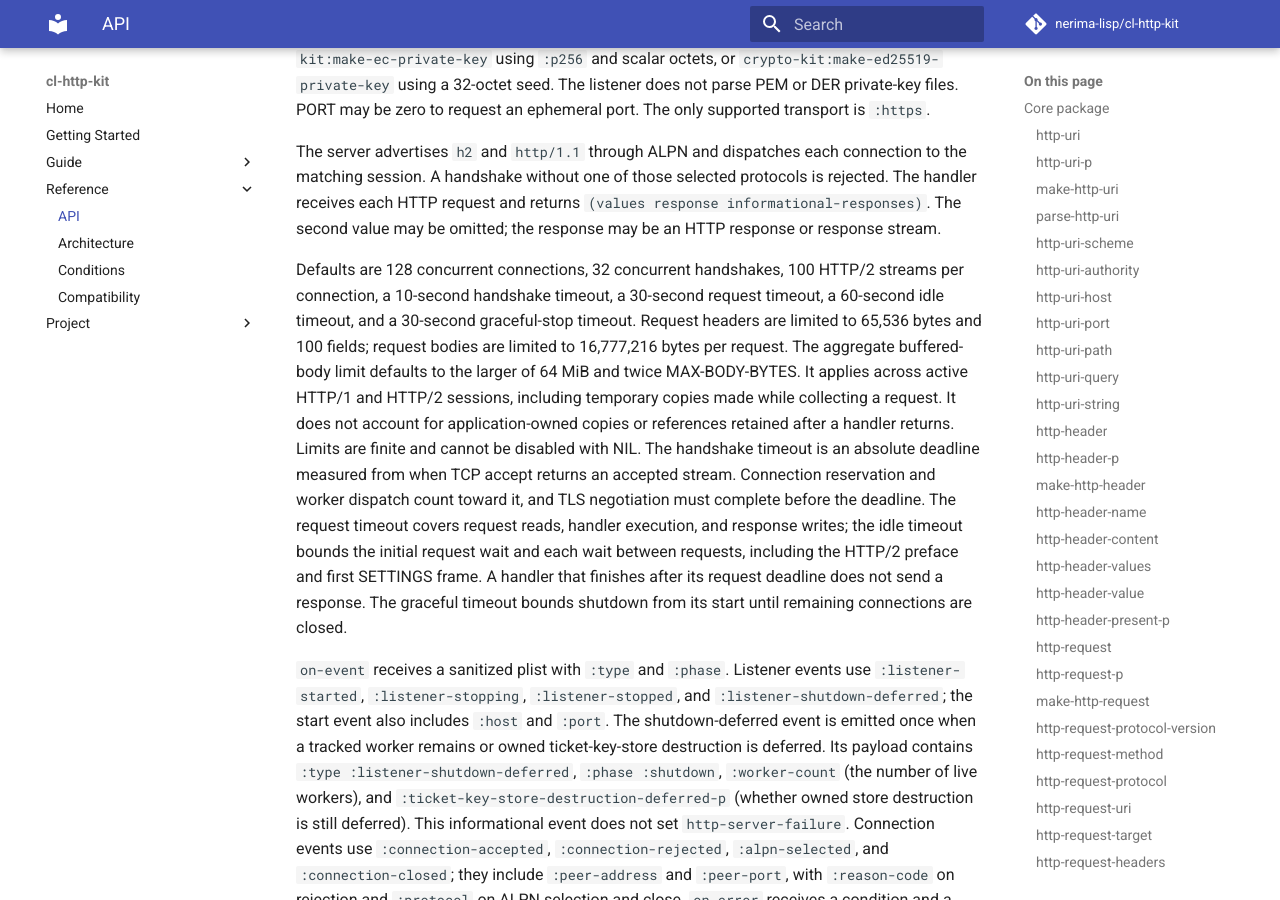
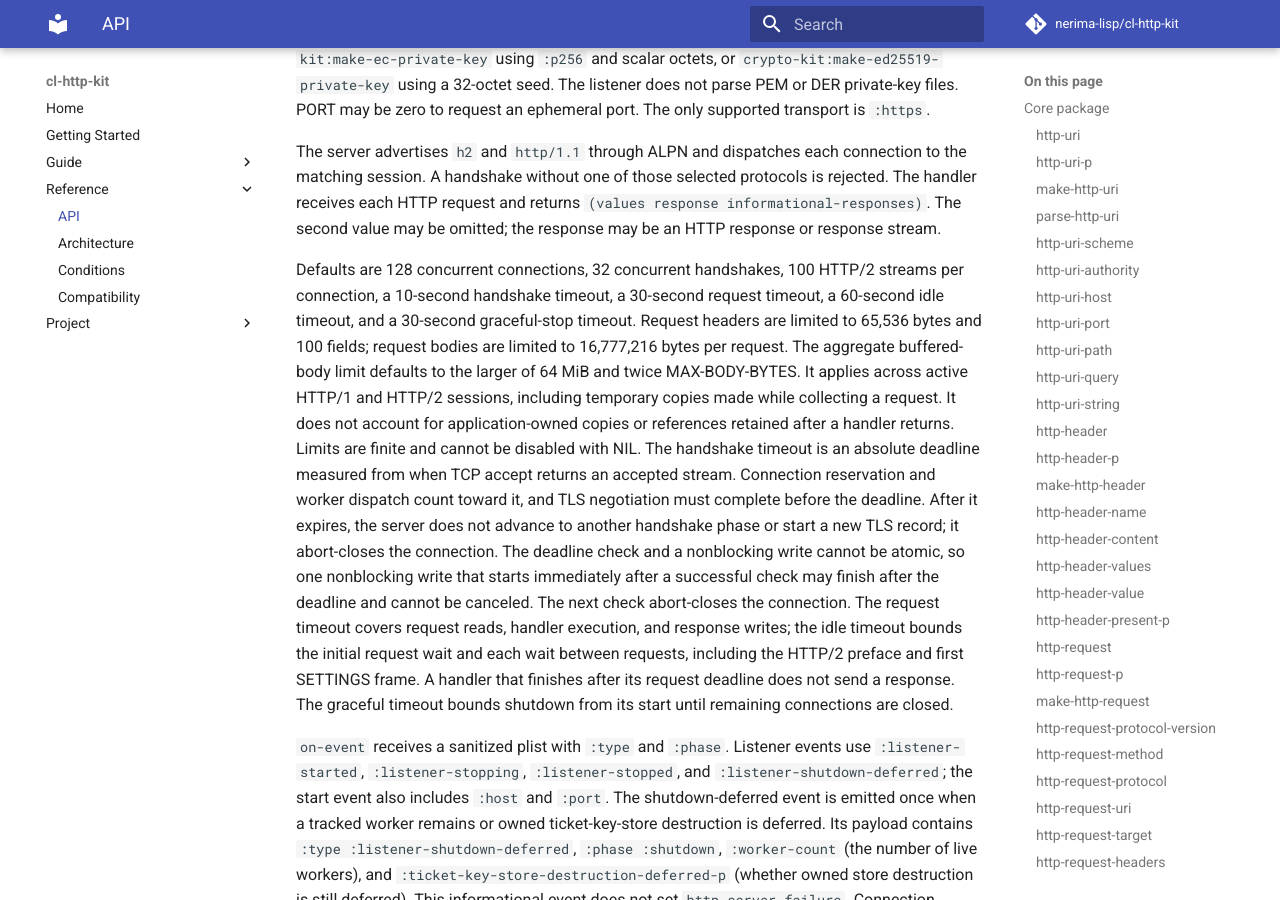
Before and after one commit to nerima-lisp/cl-http-kit, an MkDocs documentation site: the page built from docs/src/reference/api.md, in a window 1280 px wide and 900 px high, scrolled down 23439 px. Built offline with MkDocs 1.6.1 and Material for MkDocs 9.7.7, drawn with Linux system fonts in a browser that asks for light colours; comment, search, counter and statistics services are not loaded.

Commit message:
docs: clarify HTTPS handshake deadline behavior

```diff
--- a/docs/src/reference/api.md
+++ b/docs/src/reference/api.md
@@ -1053,8 +1053,13 @@ references retained after a handler returns. Limits are finite and cannot be
 disabled with NIL.
 The handshake timeout is an absolute deadline measured from when TCP accept
 returns an accepted stream. Connection reservation and worker dispatch count
-toward it, and TLS negotiation must complete before the deadline. The request
-timeout covers request reads, handler execution, and response writes; the idle
+toward it, and TLS negotiation must complete before the deadline. After it
+expires, the server does not advance to another handshake phase or start a new
+TLS record; it abort-closes the connection. The deadline check and a nonblocking
+write cannot be atomic, so one nonblocking write that starts immediately after
+a successful check may finish after the deadline and cannot be canceled. The
+next check abort-closes the connection. The request timeout covers request
+reads, handler execution, and response writes; the idle
 timeout bounds the initial request wait and each wait between requests,
 including the HTTP/2 preface and first SETTINGS frame. A handler that finishes
 after its request deadline does not send a response. The graceful timeout bounds
```
